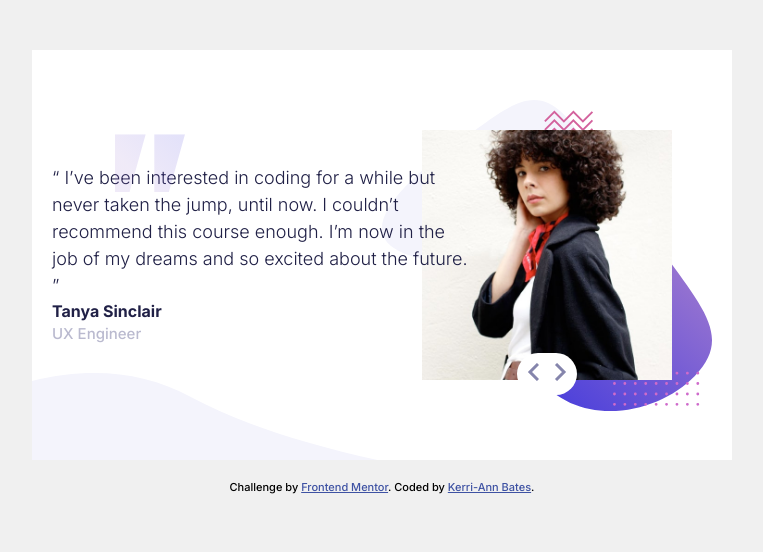
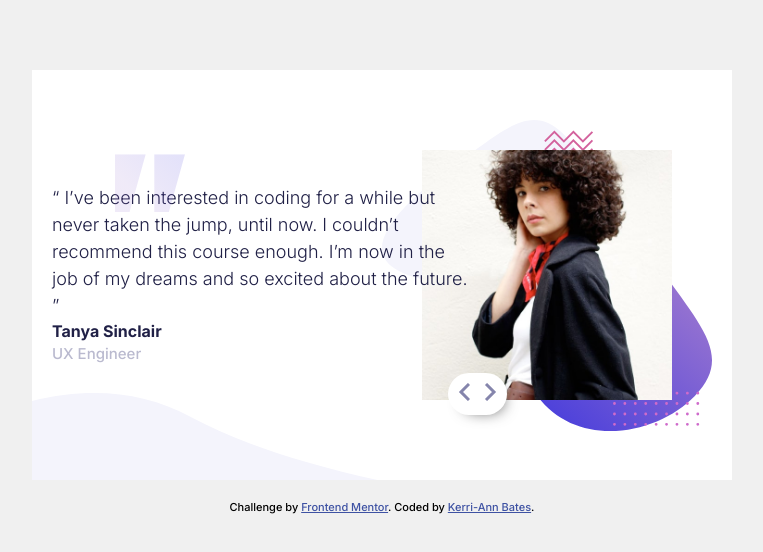
Before and after one commit to Kerri-AnnBates/coding-bootcamp-testimonials-slider-master, a website: page index.html in a window 1280 px wide. Shown: the whole page, without its empty margins (258-1021 px from the left). Drawn offline with Linux system fonts and the light colour scheme.

Commit message:
fix arrows position on desktop

```diff
--- a/styles/styles.css
+++ b/styles/styles.css
@@ -16,6 +16,7 @@
 body {
 	font-family: 'Inter', sans-serif;
 	background-color: #F0F0F0;
+	padding: 20px;
 }
 
 img {
@@ -89,6 +90,9 @@ img {
 	bottom: 10%;
 	padding: 10px;
 	border-radius: 50px;
+	-webkit-box-shadow: 6px 6px 15px -10px rgba(0, 0, 0, 0.75);
+	-moz-box-shadow: 6px 6px 15px -10px rgba(0, 0, 0, 0.75);
+	box-shadow: 6px 6px 15px -10px rgba(0, 0, 0, 0.75);
 }
 
 .arrows .btn, .arrows {
@@ -176,6 +180,9 @@ footer {
 		transform: translateY(-50%);
 	}
 	/* Profile */
+	.arrows {
+		left: 20%;
+	}
 	.profile {
 		text-align: left;
 		padding: 30px 20px;
```
